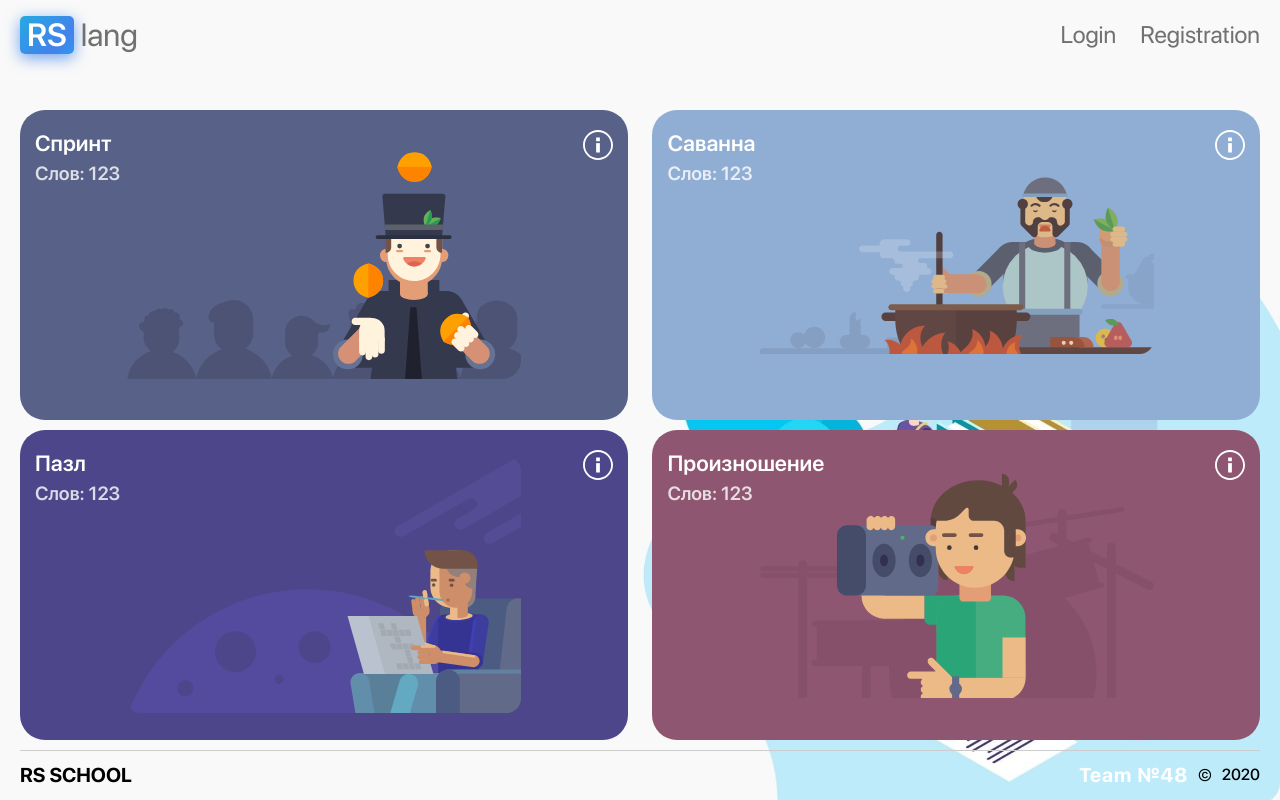
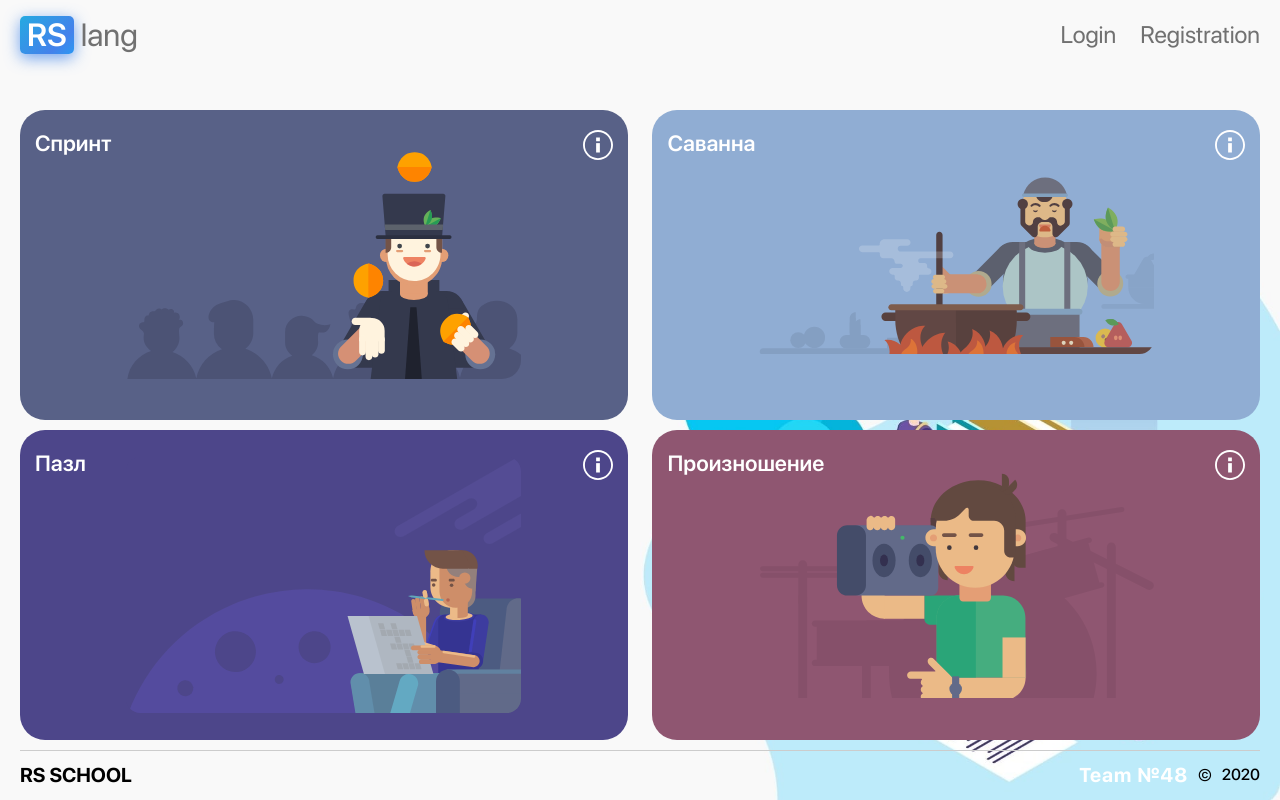
Before and after one commit to emalyuk/rslang, a React (Create React App) app: page /game in a window 1280 px wide. Built offline with nearby package versions, Linux system fonts and the light colour scheme.

Commit message:
refactor/delete-words-count

```diff
--- a/src/pages/game/gameCard/GameCard.jsx
+++ b/src/pages/game/gameCard/GameCard.jsx
@@ -34,9 +34,6 @@ const GameCard = React.forwardRef(({ name, description, path, id, heightDescript
         <div className='gamecard-name'>
           {name}
         </div>
-        <div className='gamecard-words'>
-          Слов: 123
-        </div>
       </div>
       <div className='woah'>
         <div
```
